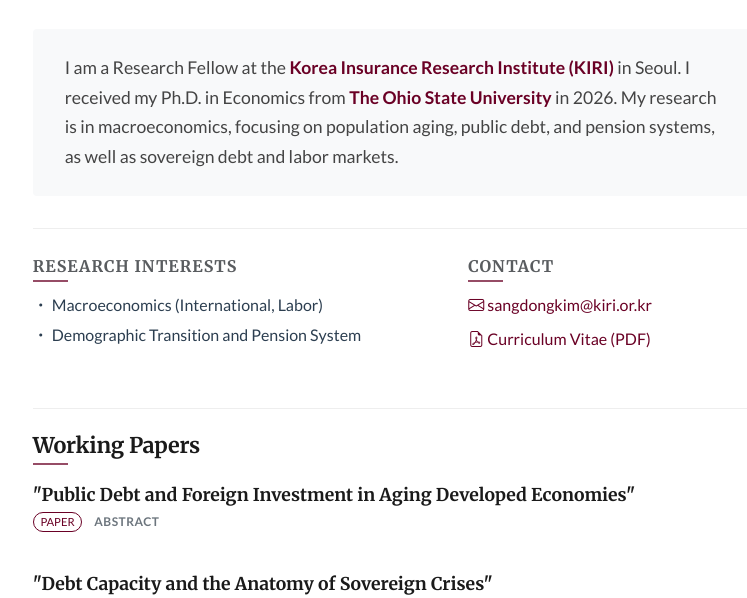
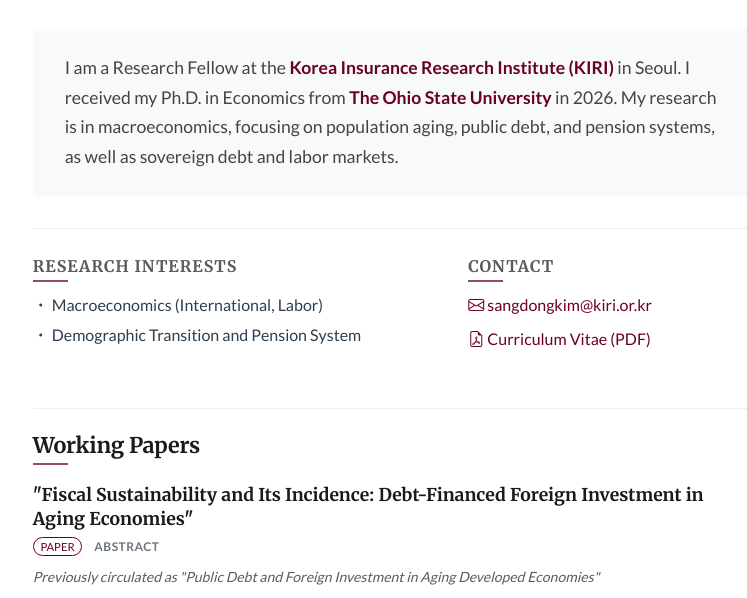
Before and after one commit to sangdongkim505/sangdongkim505.github.io, a plain HTML site: page index.html in a window 1280 px wide. Shown: the part 157-755 px from the top of the page, without its empty margins (246-993 px from the left). Drawn offline with nearby package versions, Linux system fonts and the light colour scheme.

Commit message:
Update JMP to latest draft: new title and abstract
- Retitled "Fiscal Sustainability and Its Incidence: Debt-Financed Foreign
  Investment in Aging Economies" (previously "Public Debt and Foreign
  Investment in Aging Developed Economies") on the site and CV
- New abstract; replace paper/debt_investment_aging.pdf with the
  November 20, 2026 draft

Co-Authored-By: Claude Opus 5.5 <noreply@anthropic.com>

```diff
--- a/index.html
+++ b/index.html
@@ -216,14 +216,15 @@
         <ul class="list-unstyled">
 
             <li class="paper-item">
-                <span class="paper-title">"Public Debt and Foreign Investment in Aging Developed Economies"</span>
+                <span class="paper-title">"Fiscal Sustainability and Its Incidence: Debt-Financed Foreign Investment in Aging Economies"</span>
                 <div class="paper-meta">
                     <a href="paper/debt_investment_aging.pdf" target="_blank" class="badge rounded-pill badge-outline-custom">Paper</a>
                     <a class="abstract-toggle ms-1" data-bs-toggle="collapse" href="#abstract1" role="button">Abstract</a>
                 </div>
+                <div class="small text-muted fst-italic">Previously circulated as "Public Debt and Foreign Investment in Aging Developed Economies"</div>
                 <div class="collapse" id="abstract1">
                     <div class="card card-body paper-abstract">
-                        I evaluate a strategy for managing public debt by issuing additional domestic bonds, with yields depressed by population aging and demographic transition, to fund higher-return foreign asset accumulation. I develop an overlapping-generations model with incomplete markets and a rich fiscal structure to analyze the strategy's implications for debt sustainability, macroeconomic outcomes, and welfare. I calibrate the model to the experience of Japan since the mid-1990s. I identify an intertemporal trade-off. In the short run, the policy requires significant increase in debt-to-GDP ratio, which crowds out investment and depresses wages and growth. However, the long-term accumulation of high-yielding foreign assets improves the fiscal outlook, leading to a lower eventual debt-to-GDP ratio and greater capital deepening. The Japanese government's strategy was welfare-improving from a utilitarian perspective with unequal impacts across cohorts. Finally, I show that investing abroad can relax the well-known $r < g$ condition for public debt sustainability.
+                        Japan's government has issued low-yield domestic debt to accumulate higher-return foreign assets. I study the fiscal sustainability and the incidence of this strategy in an overlapping-generations model with incomplete markets. Investing abroad relaxes the <em>r</em>&nbsp;&lt;&nbsp;<em>g</em> condition for permanent primary deficits and lowers long-run debt. Generations alive during the accumulation mostly gain, while cohorts born after the mid-2030s lose up to 5% of lifetime value, because the returns retire public debt at an interest rate below the growth rate. Debt-financed transfers nevertheless make the strategy a Pareto improvement. Return risk has small effects, which depend on who bears it.
                     </div>
                 </div>
             </li>
```
Also changed, not shown: 3 other files.
